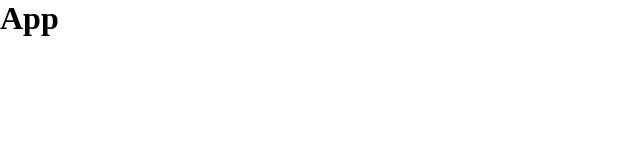
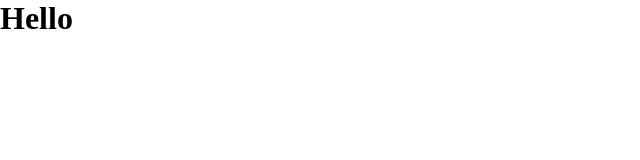
Before and after one commit to azam2802/ImpexCorp, a React (Vite) app: page / in a window 1280 px wide. Shown: the top 160 px of the page, without its empty margins (0-640 px from the left). Built offline with nearby package versions, Linux system fonts and the light colour scheme.

Commit message:
Test commit

```diff
--- a/src/App.jsx
+++ b/src/App.jsx
@@ -4,7 +4,7 @@ import "./App.scss"
 function App() {
   return (
     <div className="App">
-      <h1>App</h1>
+      <h1>Hello</h1>
     </div>
   )
 }
```
